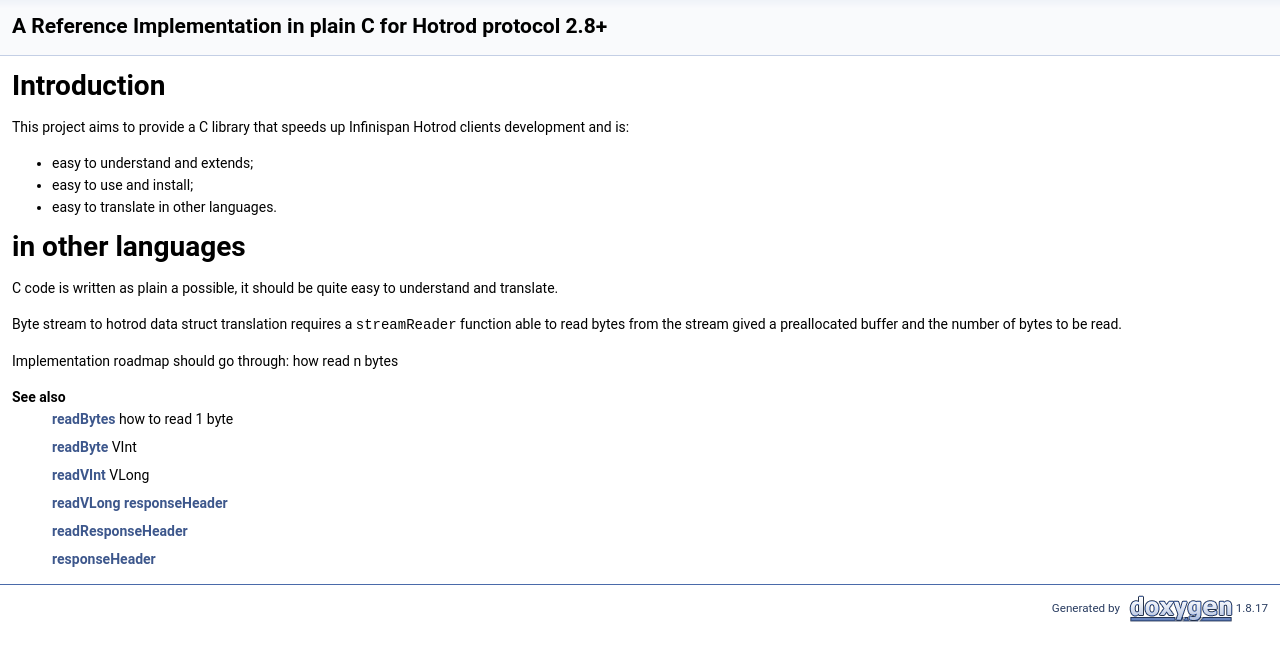
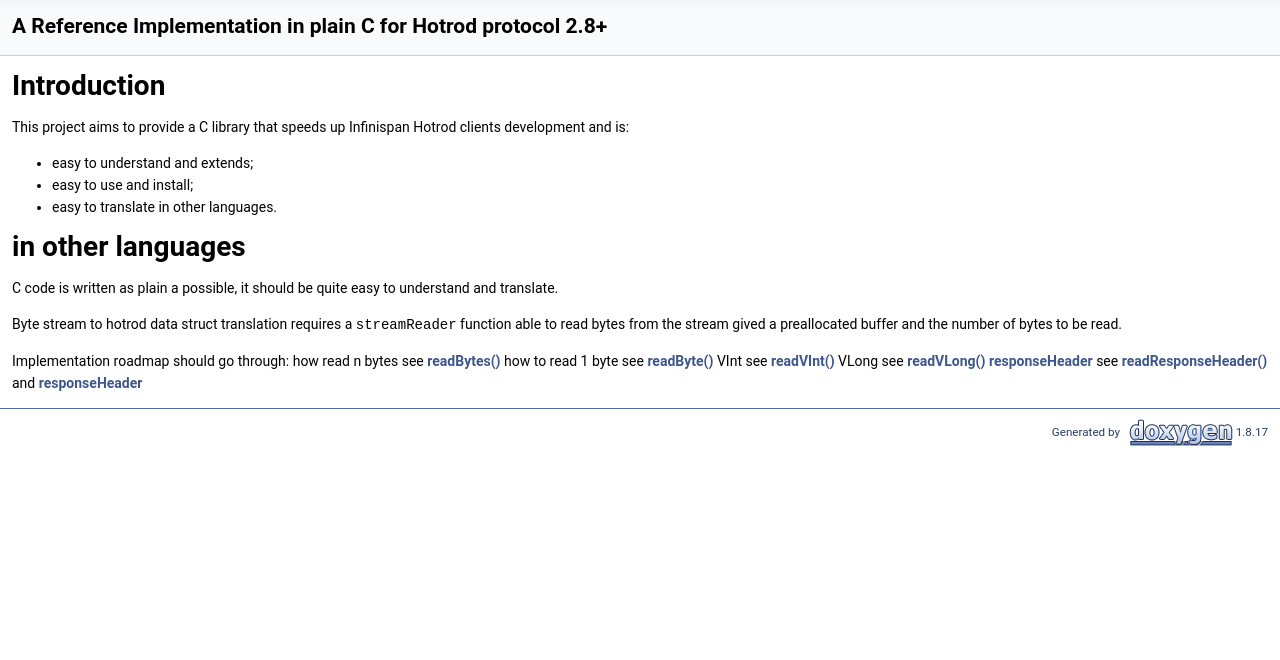
Before and after one commit to rigazilla/hotrod-c, a plain HTML site: page index.html in a window 1280 px wide. Shown: the part 96-756 px from the top of the page. Drawn offline with Linux system fonts and the light colour scheme.

Commit message:
deploy: ed7e982b4a7b759489a554df56f7fcbb70868195

```diff
--- a/index.html
+++ b/index.html
@@ -76,17 +76,7 @@ Introduction</h1>
 in other languages</h1>
 <p>C code is written as plain a possible, it should be quite easy to understand and translate.</p>
 <p>Byte stream to hotrod data struct translation requires a <code>streamReader</code> function able to read bytes from the stream gived a preallocated buffer and the number of bytes to be read.</p>
-<p>Implementation roadmap should go through: how read n bytes </p><dl class="section see"><dt>See also</dt><dd><a class="el" href="hotrod-c_8cpp.html#ae63e5dce10cad2647f1c4e547f3d9f9d">readBytes</a> how to read 1 byte </dd>
-<dd>
-<a class="el" href="hotrod-c_8cpp.html#a6bdd5f7bc91f91d8a67bdd6984a01c06">readByte</a> VInt </dd>
-<dd>
-<a class="el" href="hotrod-c_8cpp.html#ab8ec7d3d664a4afcc35b28dab697a0f1">readVInt</a> VLong </dd>
-<dd>
-<a class="el" href="hotrod-c_8cpp.html#a413d0bce7d3c3bb63045faf7487dcf2f">readVLong</a> <a class="el" href="structresponseHeader.html">responseHeader</a> </dd>
-<dd>
-<a class="el" href="hotrod-c_8cpp.html#ae3cb96fadb263e51e027d39b1618b974">readResponseHeader</a> </dd>
-<dd>
-<a class="el" href="structresponseHeader.html">responseHeader</a> </dd></dl>
+<p>Implementation roadmap should go through: how read n bytes see <a class="el" href="hotrod-c_8cpp.html#ae63e5dce10cad2647f1c4e547f3d9f9d">readBytes()</a> how to read 1 byte see <a class="el" href="hotrod-c_8cpp.html#a6bdd5f7bc91f91d8a67bdd6984a01c06">readByte()</a> VInt see <a class="el" href="hotrod-c_8cpp.html#ab8ec7d3d664a4afcc35b28dab697a0f1">readVInt()</a> VLong see <a class="el" href="hotrod-c_8cpp.html#a413d0bce7d3c3bb63045faf7487dcf2f">readVLong()</a> <a class="el" href="structresponseHeader.html">responseHeader</a> see <a class="el" href="hotrod-c_8cpp.html#ae3cb96fadb263e51e027d39b1618b974">readResponseHeader()</a> and <a class="el" href="structresponseHeader.html">responseHeader</a> </p>
 </div></div><!-- PageDoc -->
 </div><!-- contents -->
 <!-- start footer part -->
```
